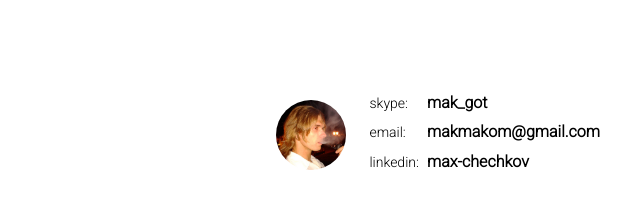
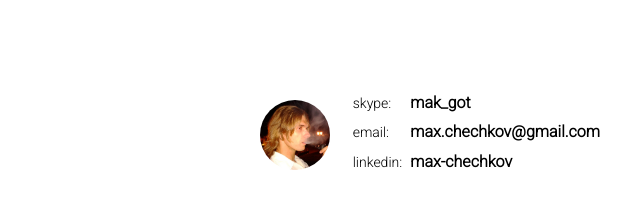
Before and after one commit to makmakom/makmakom.github.io, a plain HTML site: page index.html in a window 1280 px wide. Shown: the part 273-482 px from the top of the page, without its empty margins (337-977 px from the left). Drawn offline with Linux system fonts and the light colour scheme.

Commit message:
Update data.

```diff
--- a/index.html
+++ b/index.html
@@ -31,7 +31,7 @@
                 <span>email:</span>
             </td>
             <td>
-                <a href="mailto:makmakom@gmail.com">makmakom@gmail.com</a>
+                <a href="mailto:makmakom@gmail.com">max.chechkov@gmail.com</a>
             </td>
 
         </tr>
```
Also changed, not shown: 2 other files.
